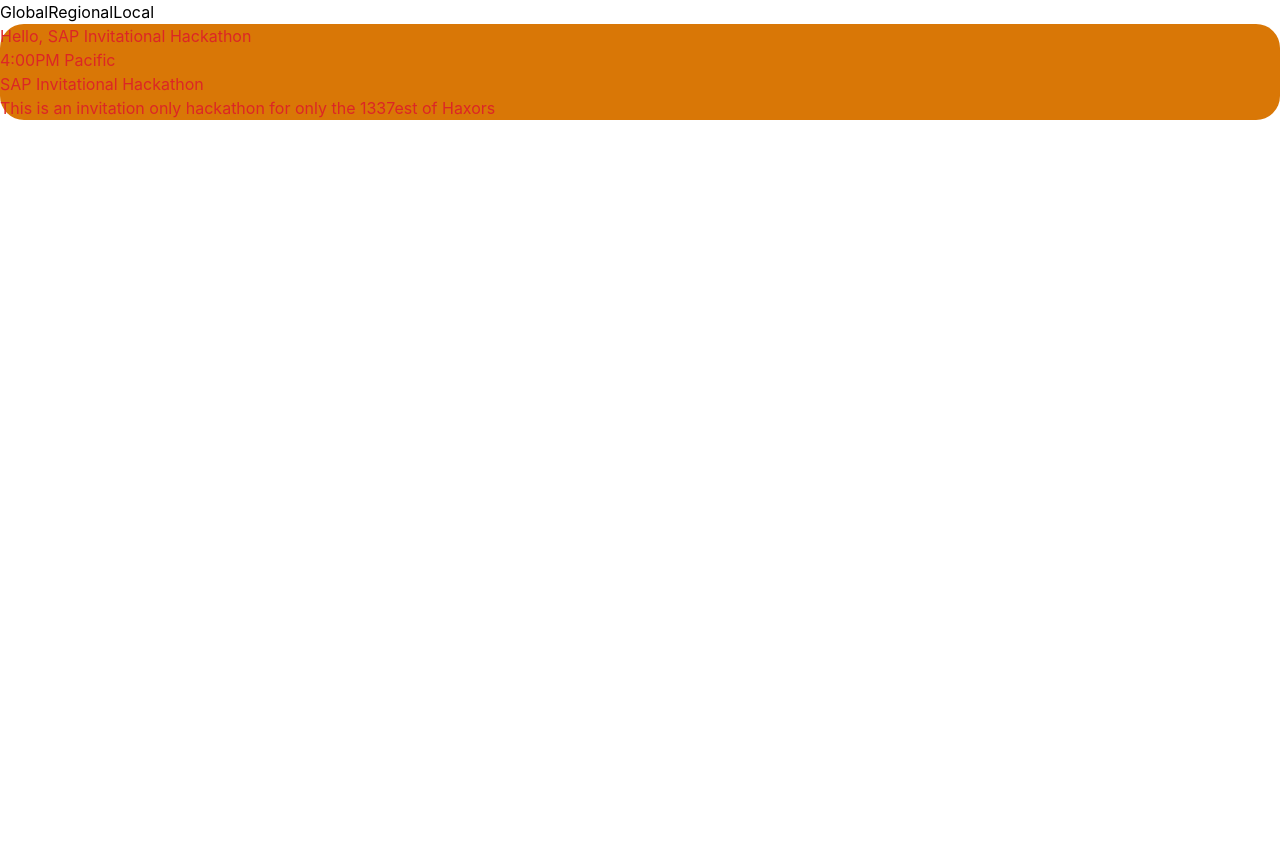
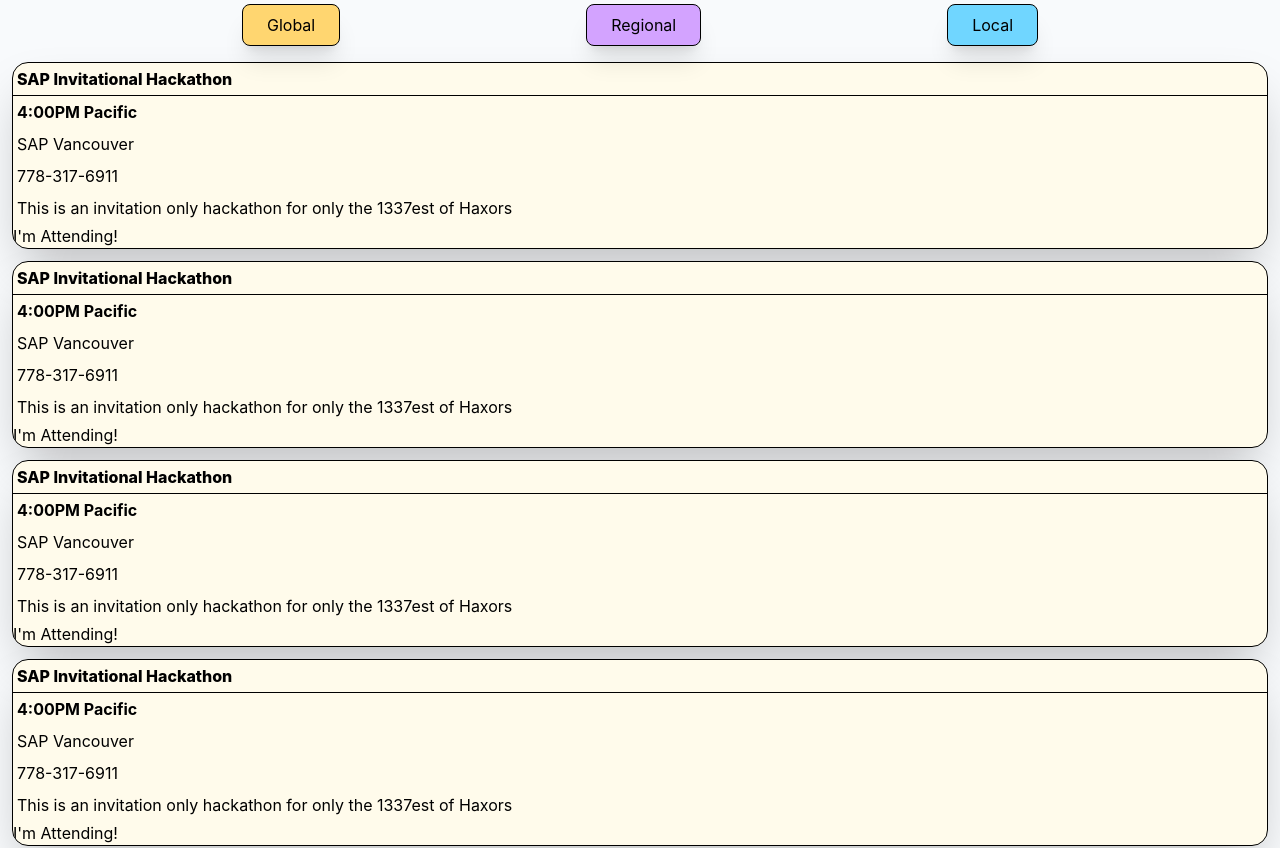
Before and after one commit to Nosewall/Waddle, a Next.js app in the folder src/: page /eventsPage in a window 1280 px wide. Shown: the top 848 px of the page. Before the commit the page ends 800 px from the top, so only its background shows below. Built offline with nearby package versions, Linux system fonts and the light colour scheme.

Commit message:
COlors of events changing programatically. Lots of Styling on the events.

```diff
--- a/src/components/events/eventCard.tsx
+++ b/src/components/events/eventCard.tsx
@@ -13,15 +13,40 @@
     children: React.ReactNode
 }
 
+
+
 function EventCard(props : EventProps) {
 
+    const [attending, setAttending] = useState([])
+
+    const fetchAttenting = async () => {
+        //TODO Actually grab this data from db
+    }
+
+    function getColor(){
+        let color = "pastelOrange"
+        if(props.scope == "Global"){
+            color = "pastelOrange"
+        } else if(props.scope == "Regional"){
+            color = "pastelPurple"
+        } else if(props.scope == "Local"){
+            color = "pastelBlue"
+        }
+        return color
+    }
+    let color = getColor();
 
     return (
-        <div className={"rounded-3xl text-red-600 bg-amber-600 "}>
-            <h1 className={""}>Hello, {props.title}</h1>
-            <h2>{props.time}</h2>
-            <h2>{props.title}</h2>
-            <h4>{props.body}</h4>
+        <div className={"overflow-hidden rounded-2xl border-black border-[1px] m-3 text-black bg-amber-50 shadow-2xl" }>
+            <h1 className={" font-extrabold border-black bottomLine p-1 " + "bg-" + color + ""}>{props.title}</h1>
+            <h2 className={"font-bold p-1"}>{props.time}</h2>
+            <h2 className={"p-1"}>{props.location}</h2>
+            <h3 className={"p-1"}>{props.contactInfo}</h3>
+            <h4 className={"p-1"}>{props.body}</h4>
+            <div className={"attendingButtons"}>
+                <button className={"p1 border-[1px solid black] "}>I'm Attending!</button>
+
+            </div>
         </div>
     )
 
--- a/src/pages/eventsPage.tsx
+++ b/src/pages/eventsPage.tsx
@@ -2,7 +2,7 @@
 import EventCard from "../components/events/eventCard";
 
 let testEventData = {
-    scope: "North America",
+    scope: "Local",
     location: "SAP Vancouver",
     time: "4:00PM Pacific",
     title: "SAP Invitational Hackathon",
@@ -19,7 +19,8 @@
 
     //Grabs all events. For now we'll just set this to my default event
     const fetchEvents = async () => {
-        const data = [testEventData]
+        //TODO Actually grab this data from the DB
+        const data = [testEventData, testEventData, testEventData, testEventData, testEventData, testEventData, testEventData, testEventData, testEventData, testEventData, ]
         setEvents(data)
     }
 
@@ -28,13 +29,14 @@
     }, [])
 
     return (
-        <div className="eventsPage">
-            <div className="regionButtons">
-                <button>Global</button>
-                <button>Regional</button>
-                <button>Local</button>
+
+        <div className="eventsPage bg-slate-50">
+            <div className="regionButtons flex justify-evenly w-100 min-h-full">
+                <button className={"scopeFilterButtons bg-pastelOrange hover:bg-boldYellow"}>Global</button>
+                <button className={"scopeFilterButtons bg-pastelPurple hover:bg-boldPurple"}>Regional</button>
+                <button className={"scopeFilterButtons hover:bg-boldBlue"}>Local</button>
             </div>
-            <div className="eventCards text-red-600">
+            <div>
                 {events.map(event => (
                     <EventCard
                         scope={event.scope}
--- a/src/styles/globals.css
+++ b/src/styles/globals.css
@@ -19,6 +19,31 @@
   box-sizing: border-box;
 }
 
+@layer components{
+  .scopeFilterButtons{
+    color: black;
+    padding-right: theme('spacing.6');
+    padding-left: theme('spacing.6');
+    padding-bottom: theme('spacing.2');
+    padding-top: theme('spacing.2');
+    margin: 4px;
+    border: 1px solid black;
+    border-radius: theme('borderRadius.lg');
+    box-shadow: theme('boxShadow.xl');
+    background-color: #70D6ff;
+  }
+  .scopeFilterButtons:hover{
+    box-shadow: theme('boxShadow.2xl');
+    background-color: #00BBF9;
+    transition-duration: .5s;
+  }
+
+  .bottomLine{
+    border-bottom: 1px solid black;
+    width: 100%;
+  }
+}
+
 @media (prefers-color-scheme: dark) {
   html {
     color-scheme: dark;
--- a/src/tailwind.config.js
+++ b/src/tailwind.config.js
@@ -2,7 +2,23 @@
 module.exports = {
   content: ["./pages/*.{ts,tsx}", "./components/events/*.{ts,tsx}"],
   theme: {
-    extend: {},
+    extend: {
+      colors: {
+        'pastelBlue' : "#70D6ff",
+        'pastelRed' : "#FF70A6",
+        'pastelTangerine' : "#FF9770",
+        'pastelOrange' : "#FFd670",
+        'pastelYellow' : "#E9FF70",
+        'pastelPurple' : "#D3A3FF",
+        'white' : "#FFFFFF",
+
+        'boldPurple' : "#9B5DE5",
+        'boldPink' : "#F15BB5",
+        'boldYellow' : "#FEE440",
+        'boldBlue' : "#00BBF9",
+        'boldCyan' : "#00F5D4"
+      },
+    },
   },
   plugins: [],
 }
```
